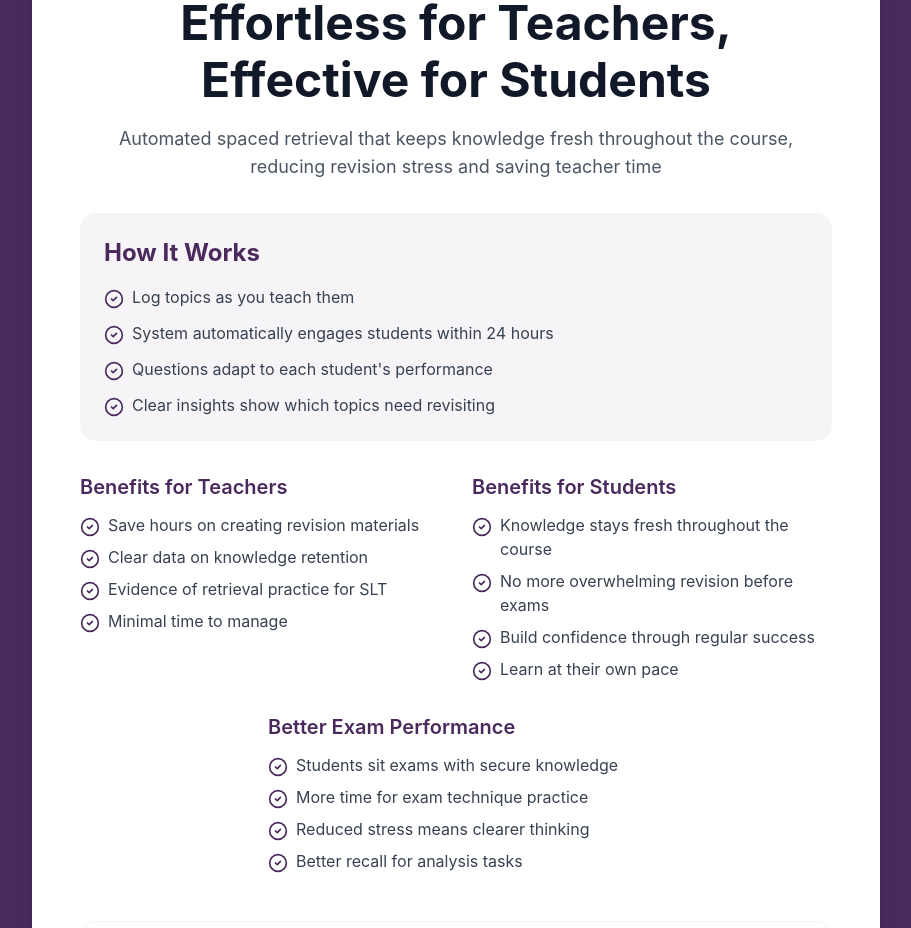
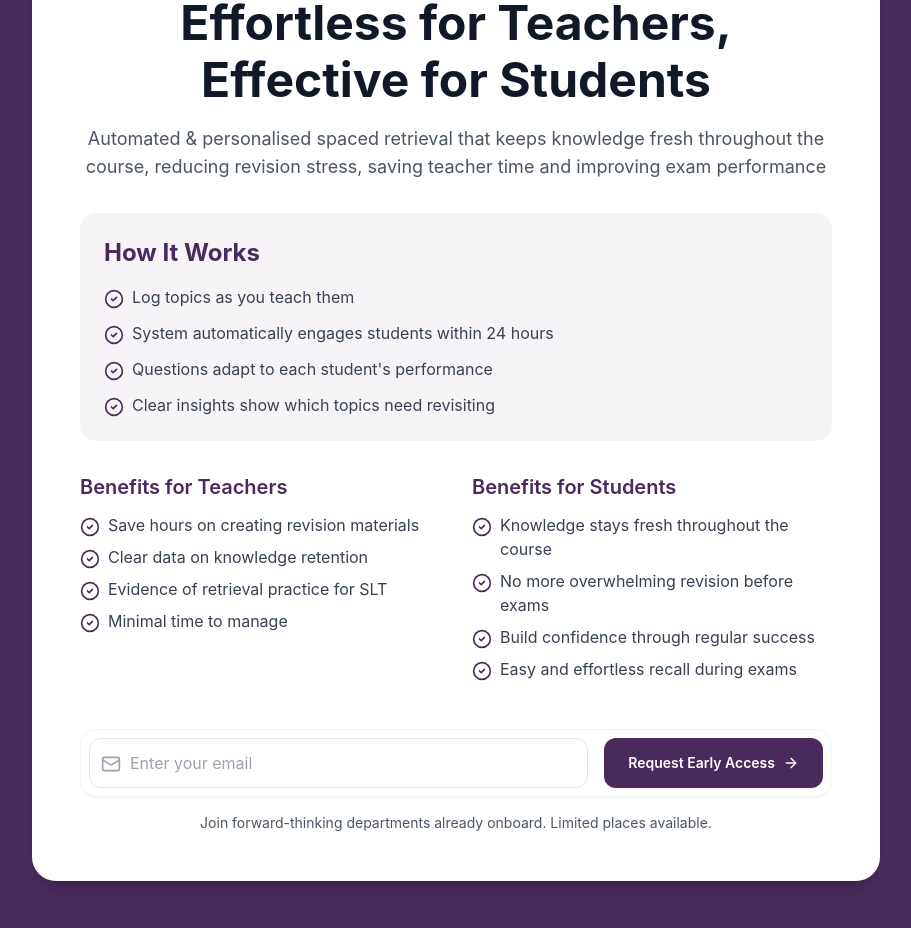
Before and after one commit to usamahighersummit/early_access, a React (Create React App) app: page / in a window 1280 px wide. Shown: the part 160-1088 px from the top of the page, without its empty margins (184-1095 px from the left). Built offline with nearby package versions, Linux system fonts and the light colour scheme.

Commit message:
text changes have been added

```diff
--- a/src/Components/EarlyAccessPage.jsx
+++ b/src/Components/EarlyAccessPage.jsx
@@ -101,7 +101,8 @@ const EarlyAccessPage = () => {
             Build Lasting Knowledge: Effortless for Teachers, Effective for Students
           </h1>
           <p className="text-lg text-gray-600">
-            Automated spaced retrieval that keeps knowledge fresh throughout the course, reducing revision stress and saving teacher time
+            Automated & personalised spaced retrieval that keeps knowledge fresh throughout the course, reducing revision stress, saving teacher time
+            and improving exam performance
           </p>
         </div>
 
@@ -153,7 +154,7 @@ const EarlyAccessPage = () => {
                   "Knowledge stays fresh throughout the course",
                   "No more overwhelming revision before exams",
                   "Build confidence through regular success",
-                  "Learn at their own pace",
+                  "Easy and effortless recall during exams",
                 ].map((benefit, index) => (
                   <li key={index} className="flex items-start">
                     <CheckCircle2 className="h-5 w-5 text-[#4A2A5D] mt-1 mr-2 flex-shrink-0" />
@@ -165,7 +166,7 @@ const EarlyAccessPage = () => {
           </div>
 
           {/* Better Exam Performance - Perfectly Centered */}
-          <div className="w-1/2 mx-auto">
+          {/* <div className="w-1/2 mx-auto">
             <h3 className="text-xl font-semibold text-[#4A2A5D] mb-3">Better Exam Performance</h3>
             <ul className="space-y-2">
               {[
@@ -180,7 +181,7 @@ const EarlyAccessPage = () => {
                 </li>
               ))}
             </ul>
-          </div>
+          </div> */}
         </div>
 
         {/* Form Section */}
@@ -189,7 +190,7 @@ const EarlyAccessPage = () => {
             <form onSubmit={handleSubmit}>
               <div className="flex flex-col sm:flex-row gap-4 p-2 bg-white rounded-2xl shadow-sm border border-gray-100">
                 <div className="relative flex-grow">
-                  <Mail className="absolute left-3 top-3 h-5 w-5 text-gray-400" />
+                  <Mail className="absolute left-3 top-[1rem] h-5 w-5 text-gray-400" />
                   <input
                     type="email"
                     value={email}
@@ -225,9 +226,7 @@ const EarlyAccessPage = () => {
           )}
         </div>
 
-        <p className="text-center text-sm text-gray-600">
-          Join forward-thinking departments already preparing for September 2024. Limited places available.
-        </p>
+        <p className="text-center text-sm text-gray-600">Join forward-thinking departments already onboard. Limited places available.</p>
       </div>
     </div>
   );
```
